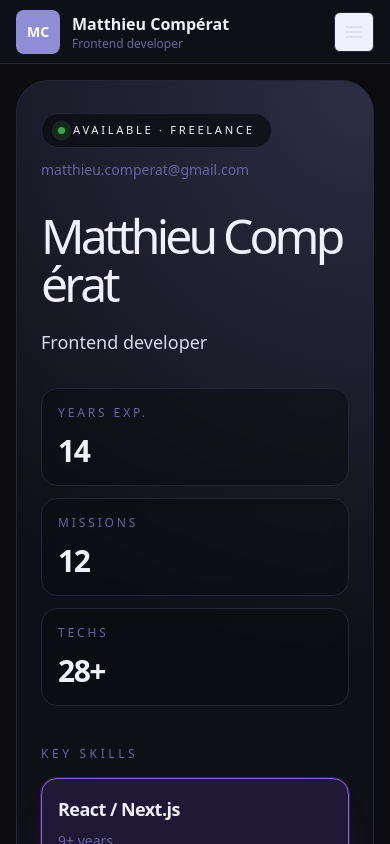
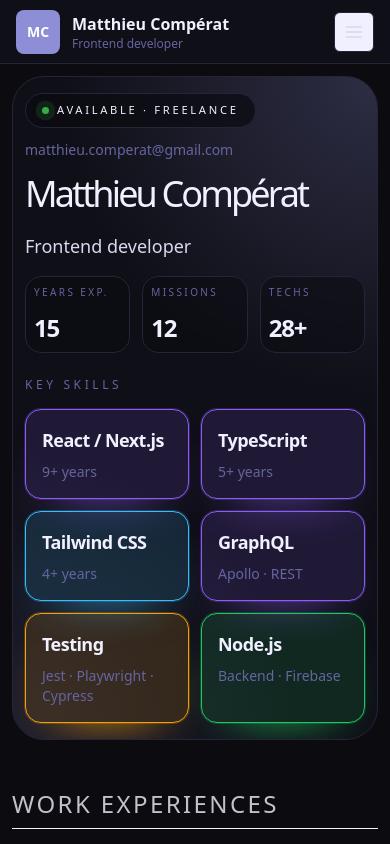
Before and after one commit to Mitchnsun/mcomperat, a Next.js app: page /en in a window 390 px wide. Built offline with nearby package versions, Linux system fonts and the light colour scheme.

Commit message:
[v7.1] Update hero stats values and improve layout styles

```diff
--- a/app/data/heroSkills.ts
+++ b/app/data/heroSkills.ts
@@ -35,12 +35,12 @@ export const HERO_SKILLS: Record<HeroLocale, HeroSkill[]> = {
 
 export const HERO_STATS: Record<HeroLocale, HeroStat[]> = {
   fr: [
-    { label: "ans d'exp.", value: 14 },
+    { label: "ans d'exp.", value: 15 },
     { label: 'missions', value: 12 },
     { label: 'technos', value: 28, suffix: '+' },
   ],
   en: [
-    { label: 'years exp.', value: 14 },
+    { label: 'years exp.', value: 15 },
     { label: 'missions', value: 12 },
     { label: 'techs', value: 28, suffix: '+' },
   ],
--- a/components/hero/Hero.tsx
+++ b/components/hero/Hero.tsx
@@ -20,9 +20,9 @@ const Hero: React.FC<HeroProps> = ({ person, locale = 'fr' }) => {
   const fullName = `${person.firstname} ${person.lastname}`;
 
   return (
-    <section className="hero-surface border-border bg-sidebar relative isolate mb-12 overflow-hidden rounded-[2rem] border px-6 py-8 md:px-10 md:py-10">
-      <div className="relative z-10 grid gap-10 md:grid-cols-[minmax(0,1.2fr)_minmax(280px,360px)] md:items-start">
-        <div className="space-y-8">
+    <section className="hero-surface border-border bg-sidebar relative isolate mb-12 overflow-hidden rounded-4xl border px-3 py-4 md:px-6 md:py-8 xl:px-10 xl:py-10">
+      <div className="relative z-10 grid gap-6 lg:grid-cols-[minmax(0,1.2fr)_minmax(280px,360px)] lg:items-start lg:gap-10">
+        <div className="space-y-4 lg:space-y-8">
           <div className="flex flex-wrap items-center gap-3">
             <span className="bg-bg/70 text-heading border-border inline-flex items-center gap-2 rounded-full border px-4 py-2 text-[0.7rem] font-medium tracking-[0.24em] uppercase backdrop-blur-sm">
               <span aria-hidden="true" className="hero-status-dot" />
@@ -37,16 +37,30 @@ const Hero: React.FC<HeroProps> = ({ person, locale = 'fr' }) => {
           </div>
 
           <div>
-            <h1 className="hero-name text-heading text-5xl leading-none tracking-[-0.08em] sm:text-6xl lg:text-7xl">
-              {Array.from(fullName).map((character, index) => (
-                <span
-                  key={`${character}-${index}`}
-                  className="hero-char"
-                  style={{ animationDelay: `${120 + index * 45}ms` }}
-                >
-                  {character === ' ' ? '\u00A0' : character}
-                </span>
-              ))}
+            <h1 className="hero-name text-heading text-4xl leading-none tracking-[-0.08em] sm:text-6xl lg:text-7xl">
+              {(() => {
+                let charIndex = 0;
+                const words = fullName.split(' ');
+                return words.map((word, wordIndex) => (
+                  <React.Fragment key={`word-${wordIndex}`}>
+                    <span className="inline-block whitespace-nowrap">
+                      {Array.from(word).map((character) => {
+                        const delayIndex = charIndex++;
+                        return (
+                          <span
+                            key={`${character}-${delayIndex}`}
+                            className="hero-char"
+                            style={{ animationDelay: `${120 + delayIndex * 45}ms` }}
+                          >
+                            {character}
+                          </span>
+                        );
+                      })}
+                    </span>
+                    {wordIndex < words.length - 1 ? ' ' : null}
+                  </React.Fragment>
+                ));
+              })()}
             </h1>
             <p className="text-body mt-5 text-lg sm:text-xl lg:text-2xl">
               {person.title}
--- a/components/hero/HeroStats.tsx
+++ b/components/hero/HeroStats.tsx
@@ -19,9 +19,9 @@ const HeroStatItem: React.FC<HeroStatItemProps> = ({ label, value, suffix }) =>
   const animatedValue = useAnimatedNumber(value);
 
   return (
-    <div className="border-border bg-bg/50 rounded-2xl border px-4 py-4 backdrop-blur-sm">
-      <dt className="text-body-muted text-xs font-medium tracking-[0.24em] uppercase">{label}</dt>
-      <dd className="text-heading mt-3 text-3xl font-semibold tracking-[-0.05em] tabular-nums sm:text-4xl">
+    <div className="border-border bg-bg/50 rounded-2xl border p-2 backdrop-blur-sm lg:p-4">
+      <dt className="text-body-muted text-[10px] font-medium tracking-[0.24em] uppercase lg:text-xs">{label}</dt>
+      <dd className="text-heading mt-3 text-2xl font-semibold tracking-[-0.05em] tabular-nums sm:text-3xl lg:text-4xl">
         {animatedValue}
         {suffix}
       </dd>
@@ -33,7 +33,7 @@ const HeroStats: React.FC<HeroStatsProps> = ({ locale }) => {
   const stats = getHeroStats(locale);
 
   return (
-    <dl className="grid gap-3 sm:grid-cols-3">
+    <dl className="grid grid-cols-3 gap-3">
       {stats.map((stat) => (
         <HeroStatItem key={stat.label} {...stat} />
       ))}
--- a/components/hero/SkillsGrid.tsx
+++ b/components/hero/SkillsGrid.tsx
@@ -13,7 +13,7 @@ const SkillsGrid: React.FC<SkillsGridProps> = ({ locale, sectionTitle }) => {
   return (
     <div>
       <p className="text-body-muted mb-4 text-xs font-medium tracking-[0.3em] uppercase">{sectionTitle}</p>
-      <div className="hero-skills-grid grid gap-3 sm:grid-cols-2">
+      <div className="hero-skills-grid grid grid-cols-2 gap-3">
         {skills.map((skill, index) => (
           <article
             key={`${skill.label}-${skill.sub}`}
--- a/components/layout.tsx
+++ b/components/layout.tsx
@@ -85,7 +85,7 @@ const Layout: React.FC<LayoutProps> = ({ person, experiences = [], sections = []
       <nav
         aria-label="Primary"
         className={[
-          'cv-sidebar bg-sidebar border-border z-40 w-[244px] shrink-0 overflow-y-auto border-r',
+          'cv-sidebar bg-sidebar border-border z-40 w-61 shrink-0 overflow-y-auto border-r',
           'fixed top-16 bottom-0 left-0 transition-transform duration-300 ease-in-out md:static md:inset-y-0 md:h-screen md:translate-x-0',
           isDrawerOpen ? 'translate-x-0' : '-translate-x-full md:translate-x-0',
           'print:hidden',
@@ -102,7 +102,7 @@ const Layout: React.FC<LayoutProps> = ({ person, experiences = [], sections = []
       </nav>
 
       <MainContent ref={mainRef} className="pt-16 md:pt-0">
-        <div className="p-4 lg:px-12 lg:py-8">{children}</div>
+        <div className="p-3 lg:p-6 xl:px-12">{children}</div>
         <footer className="border-border text-body-muted border-t px-12 py-6 font-serif print:hidden">
           © {new Date().getFullYear()}, Built with&nbsp;
           <a href="https://nextjs.org" className="text-brand hover:underline">
--- a/package.json
+++ b/package.json
@@ -1,6 +1,6 @@
 {
   "name": "mc-resume",
-  "version": "7.0.0",
+  "version": "7.1.0",
   "type": "module",
   "description": "Matthieu Compérat Resume, Web & Mobile Lead Programmer",
   "repository": {
```
